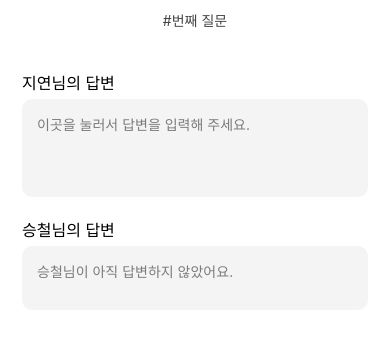
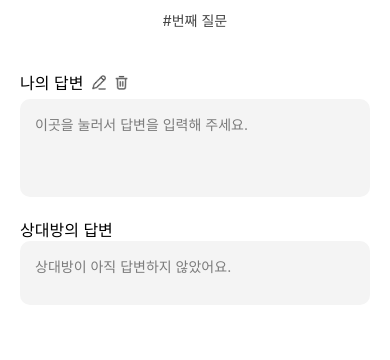
Before and after one commit to MomentOurs/MomentOurs_Front, a React Native app: screen /RandomQuestions in a window 390 px wide. Shown: the part 242-602 px from the top of the page. Built offline with nearby package versions, Linux system fonts and the light colour scheme; no server answers.

Commit message:
feat: 랜덤질문 삭제 화면 구현

```diff
--- a/src/api/index.ts
+++ b/src/api/index.ts
@@ -1 +1,2 @@
-export * from './questionApi';
+export * from '../api/questions/questionApi'
+export * from '../api/questions/questionAnswerApi'
--- /dev/null
+++ b/src/components/common/DeleteModal.tsx
@@ -0,0 +1,106 @@
+import React from 'react';
+import {
+    View,
+    Text,
+    TouchableOpacity,
+    StyleSheet,
+    Modal
+} from 'react-native';
+
+interface DeleteModalProps {
+    isVisible: boolean;
+    onClose: () => void;
+    onDelete: () => void;
+}
+
+const DeleteModal: React.FC<DeleteModalProps> = ({ isVisible, onClose, onDelete }) => {
+    return (
+        <Modal
+            transparent={true}
+            animationType="fade"
+            visible={isVisible}
+            onRequestClose={onClose}
+        >
+            <View style={styles.modalBackground}>
+                <View style={styles.modalContainer}>
+                    <Text style={styles.modalTitle}>삭제하시겠어요?</Text>
+                    <Text style={styles.modalDescription}>삭제하면 복구할 수 없어요.</Text>
+
+                    <View style={styles.modalButtonContainer}>
+                        {/* 취소 버튼 */}
+                        <TouchableOpacity
+                            style={[styles.modalButton, styles.cancelButton]}
+                            onPress={onClose}
+                        >
+                            <Text style={styles.cancelButtonText}>취소</Text>
+                        </TouchableOpacity>
+
+                        {/* 삭제 버튼 */}
+                        <TouchableOpacity
+                            style={[styles.modalButton, styles.deleteButton]}
+                            onPress={onDelete}
+                        >
+                            <Text style={styles.deleteButtonText}>삭제</Text>
+                        </TouchableOpacity>
+                    </View>
+                </View>
+            </View>
+        </Modal>
+    );
+};
+
+export default DeleteModal;
+
+// 🔹 스타일 정의
+const styles = StyleSheet.create({
+    modalBackground: {
+        flex: 1,
+        justifyContent: 'center',
+        alignItems: 'center',
+        backgroundColor: 'rgba(0, 0, 0, 0.4)',
+    },
+    modalContainer: {
+        width: '80%',
+        backgroundColor: 'white',
+        padding: 20,
+        borderRadius: 10,
+        alignItems: 'center',
+    },
+    modalTitle: {
+        fontSize: 18,
+        fontWeight: '500',
+        marginBottom: 10,
+    },
+    modalDescription: {
+        fontSize: 14,
+        color: '#666',
+        marginBottom: 20,
+        textAlign: 'center',
+    },
+    modalButtonContainer: {
+        flexDirection: 'row',
+        justifyContent: 'space-between',
+        width: '100%',
+    },
+    modalButton: {
+        flex: 1,
+        paddingVertical: 12,
+        borderRadius: 8,
+        alignItems: 'center',
+    },
+    cancelButton: {
+        backgroundColor: '#F4F4F4',
+        marginRight: 10,
+    },
+    deleteButton: {
+        backgroundColor: '#FF5C5C',
+    },
+    cancelButtonText: {
+        color: '#000',
+        fontSize: 16,
+    },
+    deleteButtonText: {
+        color: '#FFF',
+        fontSize: 16,
+    },
+});
--- a/src/screens/questions/questions-container.tsx
+++ b/src/screens/questions/questions-container.tsx
@@ -10,9 +10,9 @@ import {
 } from 'react-native';
 import { Ionicons } from '@expo/vector-icons';
 import { NativeStackNavigationProp } from '@react-navigation/native-stack';
-import { getRandomQuestion } from '../../api/questionApi';
+import { getRandomQuestion, getQuestionAnswers, deleteAnswer } from '../../api/index';
+import DeleteModal from '../../components/common/DeleteModal';
 
-// 🔹 네비게이션 타입 정의
 type RootStackParamList = {
     Questions: undefined;
 };
@@ -23,45 +23,74 @@ type Props = {
 const QuestionsScreen: React.FC<Props> = ({ navigation }) => {
     const [questionId, setQuestionId] = useState<number | null>(null);
     const [questionText, setQuestionText] = useState<string | null>(null);
+    const [myAnswer, setMyAnswer] = useState<string | null>(null);
+    const [otherAnswer, setOtherAnswer] = useState<string | null>(null);
     const [loading, setLoading] = useState<boolean>(true);
-    const [currentDate, setCurrentDate] = useState<string>(''); // ✅ 오늘 날짜 상태 추가
+    const [currentDate, setCurrentDate] = useState<string>('');
+    const [isModalVisible, setModalVisible] = useState<boolean>(false);
+    const [isDeleting, setIsDeleting] = useState<boolean>(false);
+    const [showDeleteMessage, setShowDeleteMessage] = useState<boolean>(false);
 
     useEffect(() => {
-        // ✅ 현재 날짜 가져오기 (YYYY.MM.DD 형식)
         const today = new Date();
         const formattedDate = today.toLocaleDateString('ko-KR', {
             year: 'numeric',
             month: '2-digit',
             day: '2-digit'
-        }).split('T')[0].replace(/-/g, '.'); // 2024.03.05 형식
+        }).replace(/-/g, '.');
         setCurrentDate(formattedDate);
 
-        const fetchQuestion = async () => {
+        const fetchQuestionAndAnswers = async () => {
             try {
-                const data = await getRandomQuestion();
-                if (data.success && data.data) {
-                    setQuestionId(data.data.quesId);
-                    setQuestionText(data.data.quesContent);
+                const questionData = await getRandomQuestion();
+                if (questionData.success && questionData.data) {
+                    setQuestionId(questionData.data.coupleQuesNo);
+                    setQuestionText(questionData.data.randomQuestion.quesContent);
+
+                    const answerData = await getQuestionAnswers(questionData.data.userQuesId);
+                    if (answerData.success && answerData.data) {
+                        setMyAnswer(answerData.data.myAnswer || "이곳을 눌러서 답변을 입력해 주세요.");
+                        setOtherAnswer(answerData.data.otherAnswer || "상대방이 아직 답변하지 않았어요.");
+                    }
                 }
             } catch (error) {
-                console.error('질문을 불러오는 중 오류 발생:', error);
+                console.error('❌ 질문 및 답변 불러오는 중 오류 발생:', error);
             } finally {
                 setLoading(false);
             }
         };
 
-        fetchQuestion();
+        fetchQuestionAndAnswers();
     }, []);
+
+    // 🔹 답변 삭제 함수 (서버에도 삭제 요청)
+    const handleDeleteAnswer = async () => {
+        if (!questionId) return; // 🔹 questionId가 없으면 실행하지 않음
+
+        setIsDeleting(true); // 🔹 삭제 요청 중 상태
+        try {
+            await deleteAnswer(questionId);
+            setMyAnswer("");
+
+            setShowDeleteMessage(true);
+
+            setTimeout(() => {
+                setShowDeleteMessage(false);
+            }, 1000);
+        } catch (error) {
+            console.error("❌ 답변 삭제 중 오류 발생:", error);
+        } finally {
+            setIsDeleting(false); // 🔹 삭제 요청 끝나면 복구
+            setModalVisible(false); // ✅ 모달 닫기
+        }
+    };
 
     return (
         <View style={styles.container}>
-            {/* 🔹 스크롤 가능한 질문 UI */}
             <ScrollView contentContainerStyle={styles.content}>
                 <Text style={styles.date}>Day</Text>
-                {/* ✅ 오늘 날짜 표시 */}
                 <Text style={styles.dateNumber}>{currentDate}</Text>
 
-                {/* 하트 이미지 */}
                 <View style={styles.heartContainer}>
                     <Image source={require('../../../assets/images/questions/heart.png')} style={styles.heart} />
                 </View>
@@ -75,9 +104,29 @@ const QuestionsScreen: React.FC<Props> = ({ navigation }) => {
                     </>
                 )}
 
-                {/* 🔹 답변 입력 필드 */}
+                {/* 🔹 나의 답변 입력 필드 */}
                 <View style={styles.answerContainer}>
-                    <Text style={styles.answerLabel}>지연님의 답변</Text>
+                    <View style={styles.answerHeader}>
+                        <Text style={styles.answerLabel}>나의 답변</Text>
+
+                        {/* ✏️ 수정 아이콘 */}
+                        <TouchableOpacity
+                            style={styles.iconButton}
+                            onPress={() => console.log("수정 버튼 클릭")}
+                        >
+                            <Image source={require('../../../assets/images/common/edit-icon.png')} style={styles.icon} />
+                        </TouchableOpacity>
+
+                        {/* 🗑️ 삭제 아이콘 */}
+                        <TouchableOpacity
+                            style={styles.iconButton}
+                            onPress={() => setModalVisible(true)}
+                            disabled={isDeleting} // 🔹 삭제 중에는 버튼 비활성화
+                        >
+                            <Image source={require('../../../assets/images/common/trash-icon.png')} style={styles.icon} />
+                        </TouchableOpacity>
+                    </View>
+
                     <TextInput
                         style={styles.answerInput}
                         placeholder="이곳을 눌러서 답변을 입력해 주세요."
@@ -85,14 +134,17 @@ const QuestionsScreen: React.FC<Props> = ({ navigation }) => {
                         multiline={true}
                         numberOfLines={4}
                         textAlignVertical="top"
+                        value={myAnswer || ""}
+                        onChangeText={setMyAnswer}
                     />
                 </View>
 
+                {/* 🔹 상대방의 답변 필드 */}
                 <View style={styles.answerContainer}>
-                    <Text style={styles.answerLabel}>승철님의 답변</Text>
+                    <Text style={styles.answerLabel}>상대방의 답변</Text>
                     <TextInput
                         style={styles.disabledAnswerInput}
-                        value="승철님이 아직 답변하지 않았어요."
+                        value={otherAnswer || "상대방이 아직 답변하지 않았어요."}
                         editable={false}
                         textAlignVertical="top"
                         multiline={true}
@@ -100,7 +152,19 @@ const QuestionsScreen: React.FC<Props> = ({ navigation }) => {
                 </View>
             </ScrollView>
 
-            {/* 🔹 우측 하단 채팅 버튼 */}
+            {/* ✅ 삭제 완료 메시지 표시 */}
+            {showDeleteMessage && (
+                <View style={styles.deleteMessage}>
+                    <Text style={styles.deleteMessageText}>삭제되었습니다</Text>
+                </View>
+            )}
+
+            <DeleteModal
+                isVisible={isModalVisible}
+                onClose={() => setModalVisible(false)}
+                onDelete={handleDeleteAnswer} // ✅ 삭제 요청 함수 연결
+            />
+
             <TouchableOpacity style={styles.chatButton} onPress={() => console.log('댓글 버튼 클릭')}>
                 <Ionicons name="chatbubble-ellipses-outline" size={28} color="white" />
             </TouchableOpacity>
@@ -138,6 +202,11 @@ const styles = StyleSheet.create({
         height: 30,
         resizeMode: 'contain',
     },
+    icon: {
+        width: 15,
+        height: 15,
+        resizeMode: 'contain',
+    },
     questionNumber: {
         fontSize: 14,
         color: '#454545',
@@ -151,18 +220,22 @@ const styles = StyleSheet.create({
     },
     answerContainer: {
         width: '100%',
-        paddingHorizontal: 2,
         marginTop: 20,
+    },
+    answerHeader: {
+        flexDirection: 'row',
+        alignItems: 'center',
+        marginBottom: 5,
     },
     answerLabel: {
         fontSize: 16,
-        marginBottom: 5,
+    },
+    iconButton: {
+        marginLeft: 8, // 아이콘 간격 조정
     },
     answerInput: {
         width: '100%',
         padding: 15,
-        borderWidth: 0,
-        borderColor: 'transparent',
         borderRadius: 10,
         backgroundColor: '#F4F4F4',
         minHeight: 45,
@@ -170,8 +243,6 @@ const styles = StyleSheet.create({
     disabledAnswerInput: {
         width: '100%',
         padding: 15,
-        borderWidth: 0,
-        borderColor: 'transparent',
         borderRadius: 10,
         backgroundColor: '#F4F4F4',
         color: '#7B7B7B',
@@ -182,6 +253,20 @@ const styles = StyleSheet.create({
         fontSize: 16,
         color: '#888',
         marginVertical: 20,
+    },
+    deleteMessage: {
+        position: 'absolute',
+        top: 50,
+        left: '50%',
+        transform: [{ translateX: -50 }],
+        backgroundColor: 'black',
+        padding: 10,
+        borderRadius: 8,
+    },
+    deleteMessageText: {
+        color: 'white',
+        fontSize: 16,
+        fontWeight: 'bold',
     },
     chatButton: {
         position: 'absolute',
```
Also changed, not shown: src/api/questionApi.ts (deleted, +0 -16 lines), src/api/questions/questionAnswerApi.tsx (added, +31 -0 lines), src/api/questions/questionApi.tsx (added, +19 -0 lines), assets/images/common/edit-icon.png (added), assets/images/common/trash-icon.png (added).
